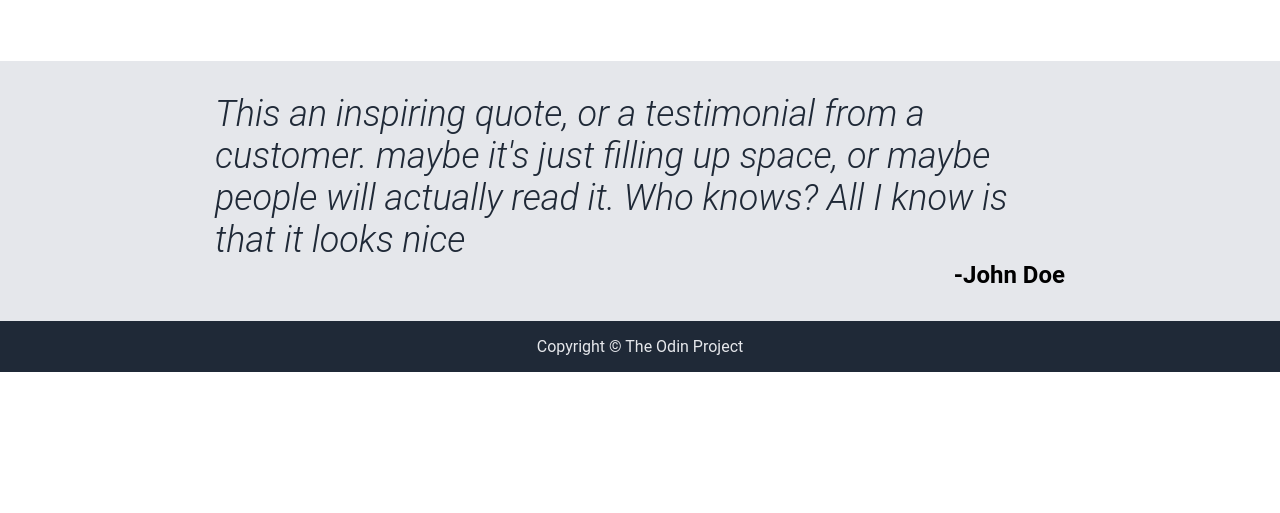
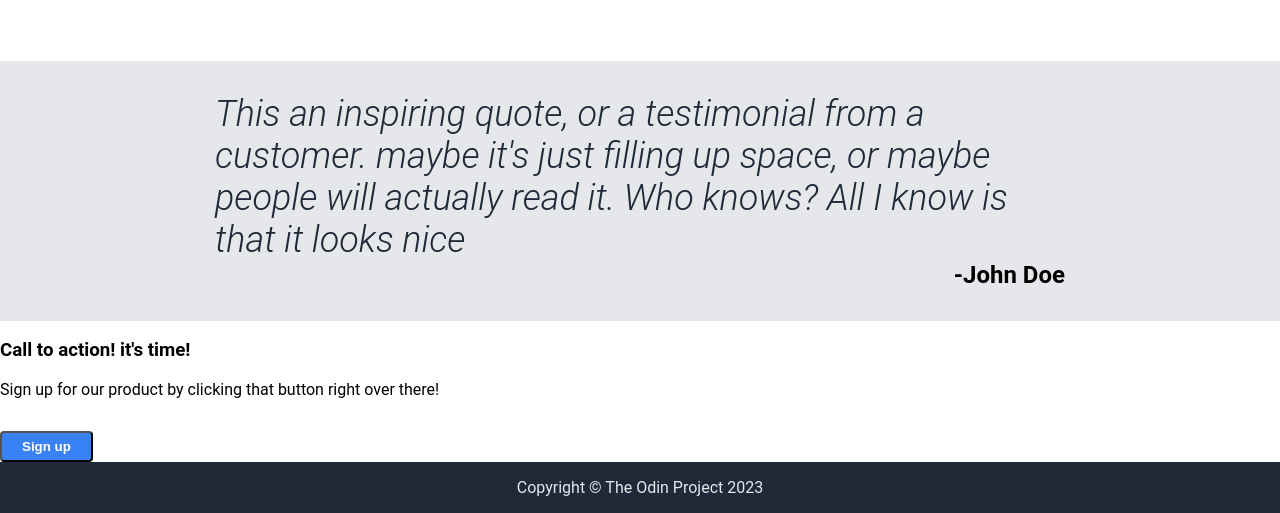
Before and after one commit to AGN907/landing-page, a plain HTML site: page index.html in a window 1280 px wide. Shown: the part 1243-1756 px from the top of the page. Before the commit the page ends 1615 px from the top, so only its background shows below. Drawn offline with Linux system fonts and the light colour scheme.

Commit message:
Add call to action in index.html

```diff
--- a/index.html
+++ b/index.html
@@ -59,10 +59,18 @@
             <p>-John Doe</p>
         </div>
     </div>
-
+    <div class="container-two">
+        <div class="call-to-action">
+            <div class="action-text">
+                <h3>Call to action! it's time!</h3>
+                <p>Sign up for our product by clicking that button right over there!</p>
+            </div>
+            <button class="signup border-white">Sign up</button>
+        </div>
+    </div>
 
     <div class="footer">
-        Copyright © The Odin Project
+        Copyright © The Odin Project 2023
     </div>
 
 
```
